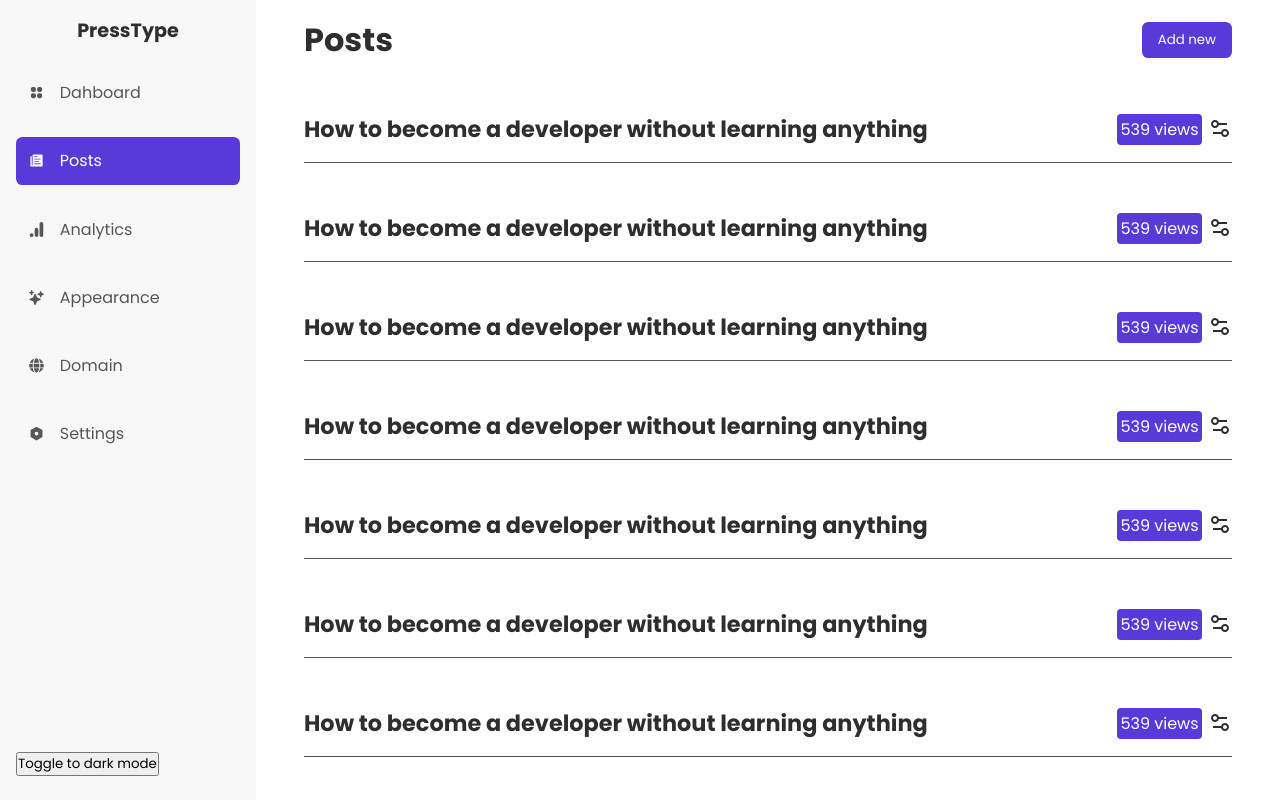
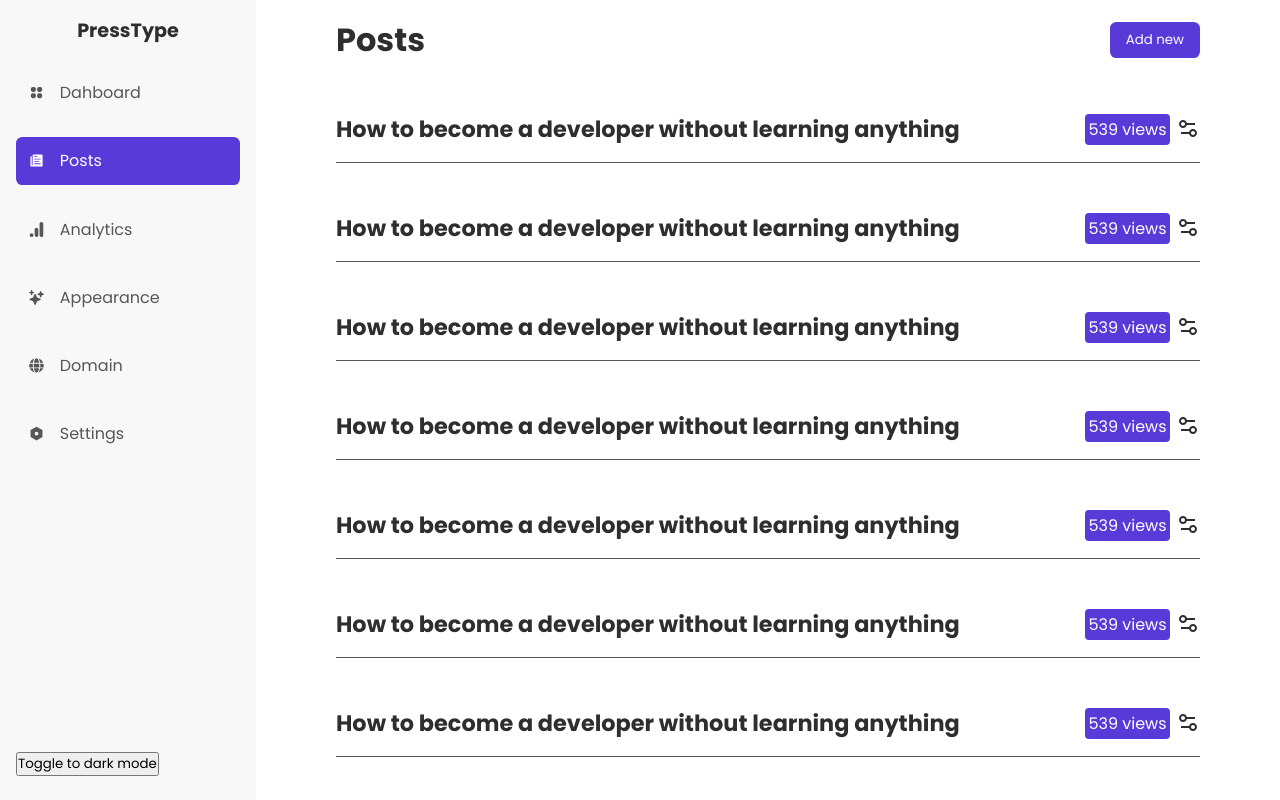
Before and after one commit to akinloluwami/presstype, a Next.js app: page /posts in a window 1280 px wide. Shown: the top 800 px of the page. Built offline with nearby package versions, Linux system fonts and the light colour scheme.

Commit message:
increased x padding and hid x overflow

```diff
--- a/layouts/dashboard_layout/styles.module.scss
+++ b/layouts/dashboard_layout/styles.module.scss
@@ -28,8 +28,9 @@
   }
   .main {
     width: 80%;
-    padding: 1rem 3rem;
+    padding: 1rem 5rem;
     margin-left: 20%;
+    overflow-x: hidden;
     .top {
       display: flex;
       align-items: center;
```
